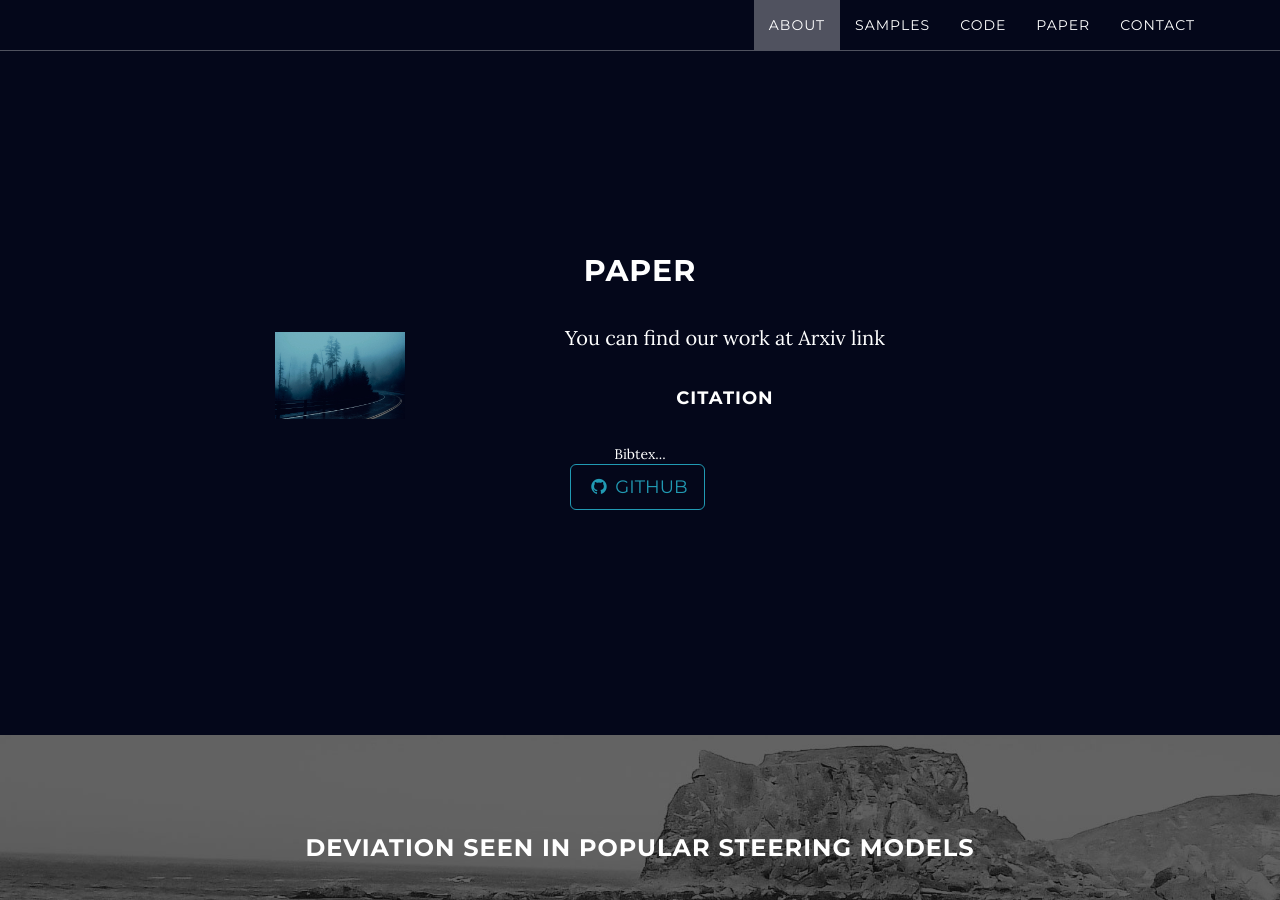
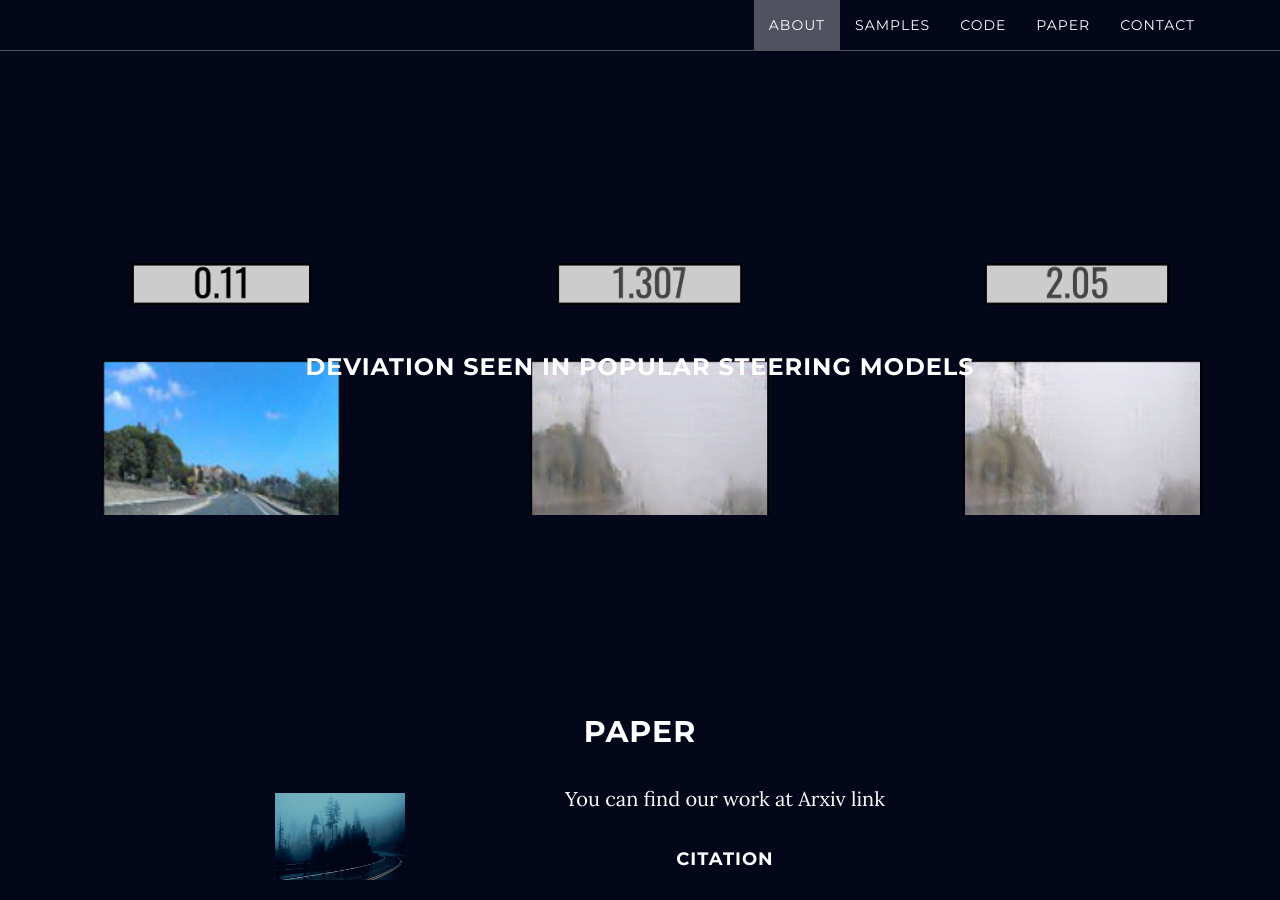
Before and after one commit to code-Assasin/website_little_fog, a Jekyll site: the page built from index.html, in a window 1280 px wide and 900 px high, scrolled down 1565 px. Built offline with Jekyll 4.4.1, drawn with Linux system fonts in a browser that asks for light colours.

Commit message:
changed downloads image

```diff
--- a/_includes/css/grayscale.css
+++ b/_includes/css/grayscale.css
@@ -259,7 +259,7 @@ a:focus {
     width: 100%;
     padding: 50px 0;
     color: #fff;
-    background: url("img/downloads-bg.jpg") no-repeat center center scroll;
+    background: url("img/downloads-bg.png") no-repeat center center scroll;
     background-color: {{ site.color.primary-dark }};
     -webkit-background-size: cover;
     -moz-background-size: cover;
--- a/_includes/paper.html
+++ b/_includes/paper.html
@@ -8,13 +8,6 @@
                 <h4> Citation </h4>
                 Bibtex...
                 <!-- Add bibtex here -->
-                <ul class="list-inline banner-social-buttons">
-                    {% for network in site.social %}
-                    <li>
-                        <a href="{{ network.url }}" class="btn btn-default btn-lg"><i class="fa fa-{{ network.title }} fa-fw"></i> <span class="network-name">{{ network.title }}</span></a>
-                    </li>
-                    {% endfor %}
-                </ul>
             </div>
         </div>
     </section>
--- a/_layouts/default.html
+++ b/_layouts/default.html
@@ -5,8 +5,8 @@
     {% include nav.html %}
     {% include header.html %}
     {% include about.html %}
+    {% include download.html %}
     {% include paper.html %}
-    {% include download.html %}
     {% include code.html %}
     {% include contact.html %}
     {% include footer.html %}
```
Also changed, not shown: img/downloads-bg.png (added), img/downloads-bg_orig.jpg (renamed from img/downloads-bg.jpg), 1 other file.
